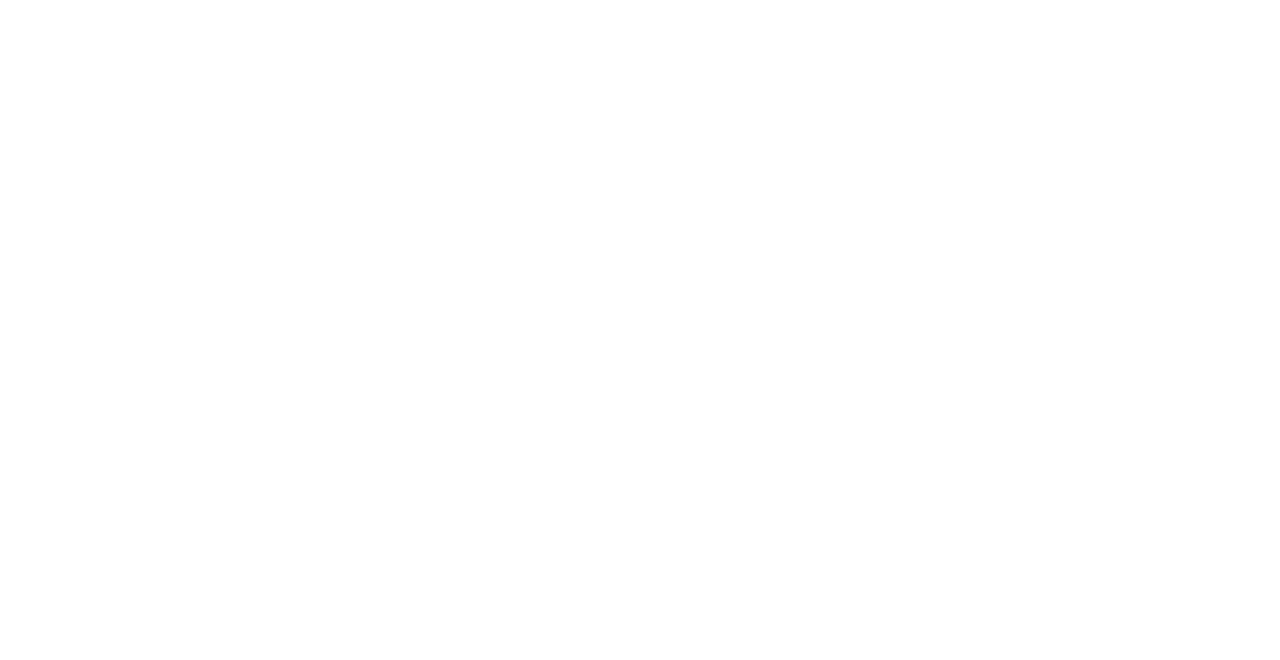
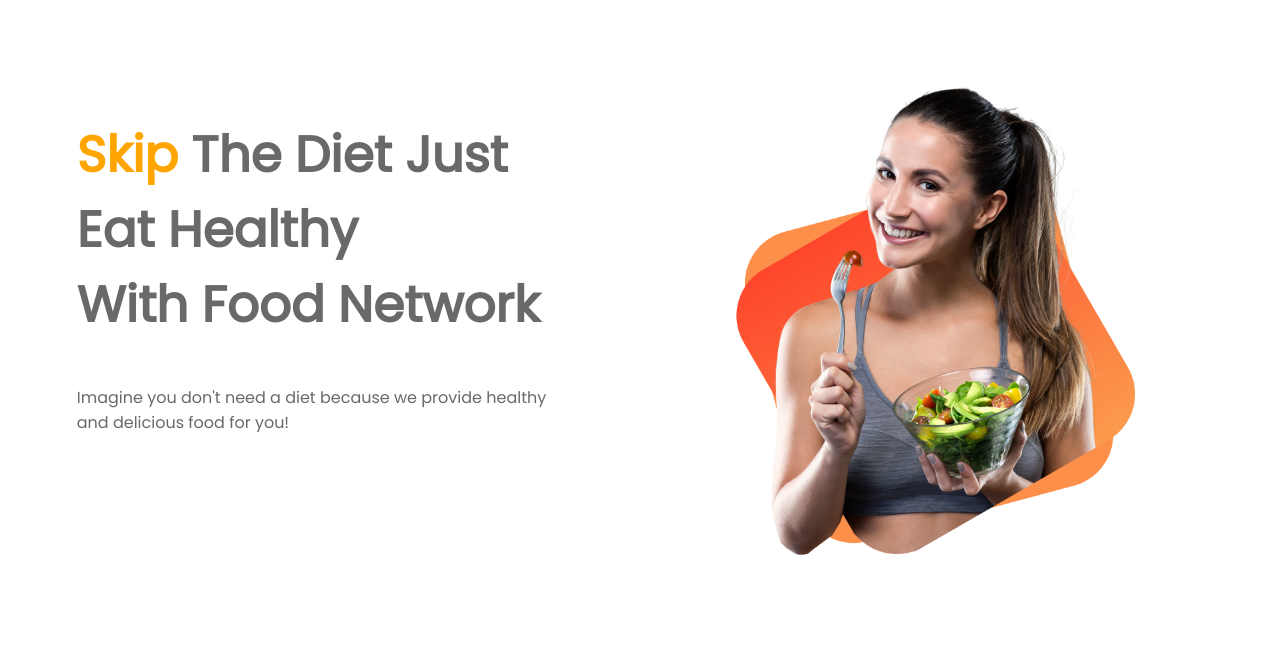
Before and after one commit to Tasfiq-Mahmud/assignment-1, a plain HTML site: page index.html in a window 1280 px wide. Drawn offline with Linux system fonts and the light colour scheme.

Commit message:
second commit

```diff
--- a/index.html
+++ b/index.html
@@ -5,8 +5,23 @@
     <meta http-equiv="X-UA-Compatible" content="IE=edge">
     <meta name="viewport" content="width=device-width, initial-scale=1.0">
     <title>Food Network</title>
+    <link rel="preconnect" href="https://fonts.googleapis.com">
+    <link rel="preconnect" href="https://fonts.gstatic.com" crossorigin>
+    <link href="https://fonts.googleapis.com/css2?family=Poppins&display=swap" rel="stylesheet">
+    <link rel="stylesheet" href="style.css">
+
 </head>
 <body>
-
+    <section class='flexible-container'>
+        <div class="half-width">
+            <h1><span class="orange-text">Skip</span> The Diet
+                Just Eat Healthy<br/>
+                With Food Network</h1>
+            <p>Imagine you don't need a diet because we provide healthy and delicious food for you!</p>
+        </div>
+        <div class="half-width">
+            <img src="images/female/Group 8425.png" alt="">
+        </div>
+    </section>
 </body>
 </html>
--- /dev/null
+++ b/style.css
@@ -0,0 +1,22 @@
+body{
+    font-family: 'Poppins', sans-serif;
+    color: dimgray;
+    margin: 0;
+}
+h1{
+    font-size: 50px;
+}
+.flexible-container{
+    display: flex;
+    margin-bottom: 150px;
+}
+.orange-text{
+    color:orange;
+}
+.half-width{
+    width: 50%;
+    padding: 6%;
+}
+.half-width img{
+    width: 90%;
+}
```
Also changed, not shown: mikeyweb.jpg (added).
